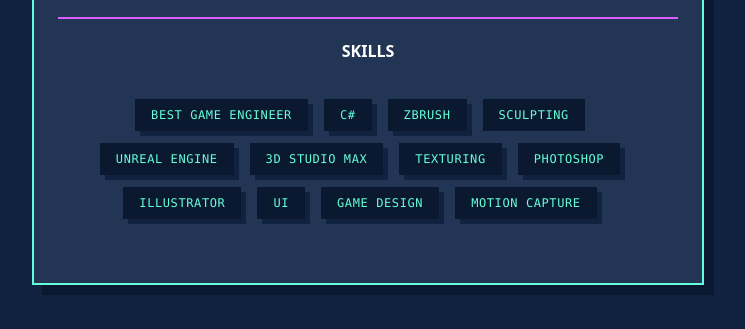
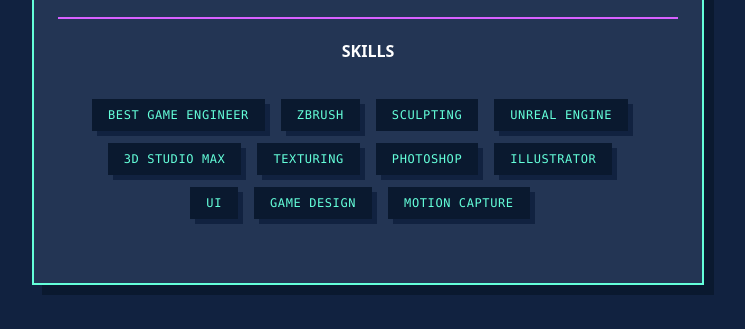
Before and after one commit to roryhmartin/rorymartin, a website built with Vite: page index.html in a window 1280 px wide. Shown: the part 5647-5976 px from the top of the page, without its empty margins (272-1017 px from the left). Built offline with nearby package versions, Linux system fonts and the light colour scheme.

Commit message:
Update skills

```diff
--- a/index.html
+++ b/index.html
@@ -415,7 +415,6 @@
                                 <p class="text-center uppercase font-semibold border-t-2 border-brand-purple pt-5">Skills</p>
                                 <ul class="flex flex-wrap justify-center text-xs font-light uppercase tracking-wider font-mono mt-6 md:mt-8 mb-10 mx-8 align-middle">
                                     <li class="px-4 py-2 mr-4 my-1 md:mb-2 bg-brand-dark text-brand-green shadow-brand-shadow-alt">Best Game Engineer</li>
-                                    <li class="px-4 py-2 mr-4 my-1 md:mb-2 bg-brand-dark text-brand-green shadow-brand-shadow-alt">C#</li>
                                     <li class="px-4 py-2 mr-4 my-1 md:mb-2 bg-brand-dark text-brand-green shadow-brand-shadow-alt">Zbrush</li>
                                     <li class="px-4 py-2 mr-4 my-1 md:mb-2 bg-brand-dark text-brand-green shadow-brand-shadow">Sculpting</li>
                                     <li class="px-4 py-2 mr-4 my-1 md:mb-2 bg-brand-dark text-brand-green shadow-brand-shadow-alt">Unreal Engine</li>
```
